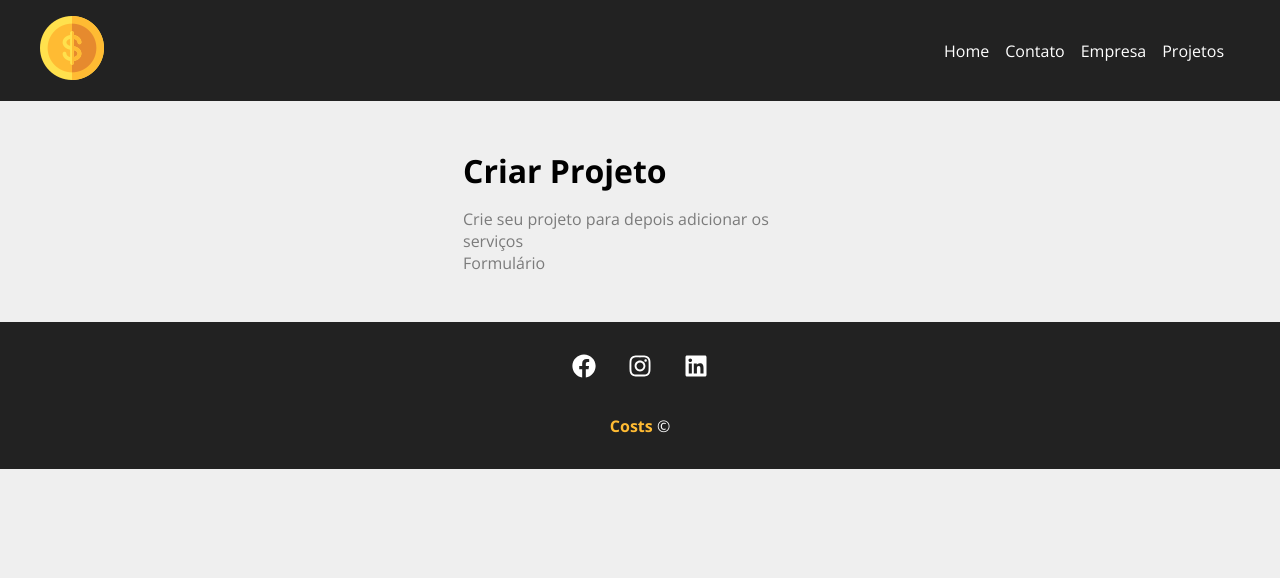
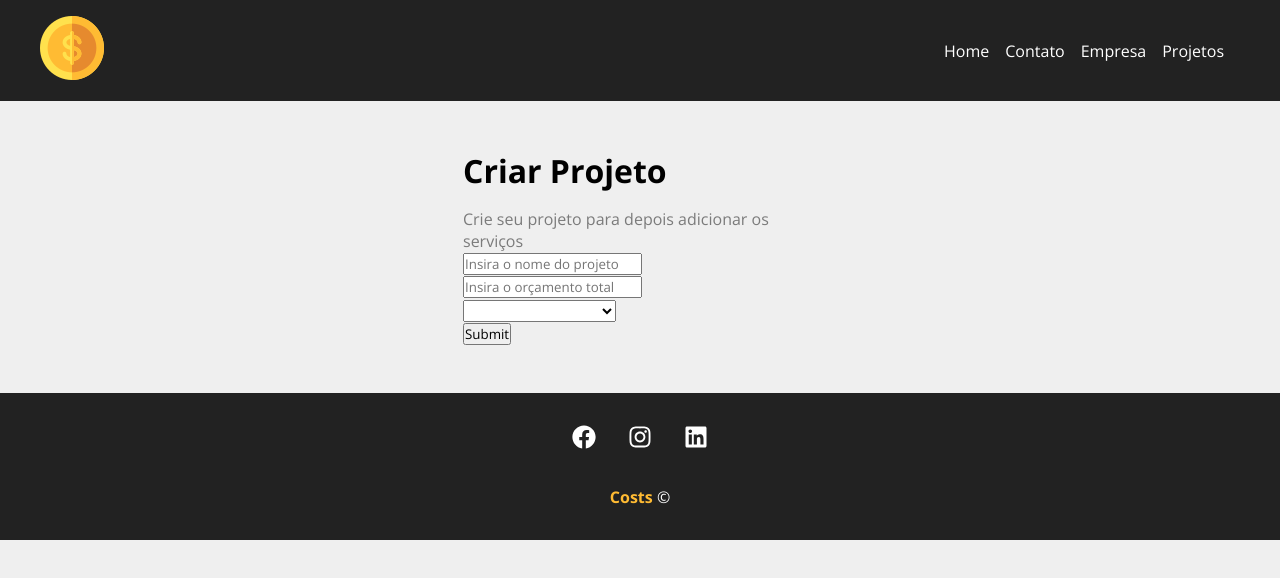
Before and after one commit to tpessoa10/Costs, a React (Create React App) app: page /newproject in a window 1280 px wide. Shown: the top 578 px of the page. Built offline with nearby package versions, Linux system fonts and the light colour scheme.

Commit message:
Formulário do projeto

```diff
--- a/src/components/pages/NewProject.js
+++ b/src/components/pages/NewProject.js
@@ -1,3 +1,4 @@
+import ProjectForm from '../project/ProjectForm'
 import styles from './NewProject.modules.css'
 
 function NewProject(){
@@ -5,7 +6,7 @@
         <div className='newproject_container'>
             <h1>Criar Projeto</h1>
             <p>Crie seu projeto para depois adicionar os serviços</p>
-            <p>Formulário</p>
+            <ProjectForm/>
         </div>
     )
 }
--- /dev/null
+++ b/src/components/project/ProjectForm.js
@@ -0,0 +1,22 @@
+function ProjectForm(){
+    return (
+        <form>
+            <div>
+            <input type="text" placeholder="Insira o nome do projeto"/>
+            </div>
+            <div>
+            <input type="text" placeholder="Insira o orçamento total"/>
+            </div>
+            <div>
+            <select name="category_id">
+                <option disabled>Selecione a categoria</option>
+            </select>
+            </div>
+            <div>
+                <input type="submit"/>
+            </div>
+        </form>
+    )
+}
+
+export default ProjectForm
```
